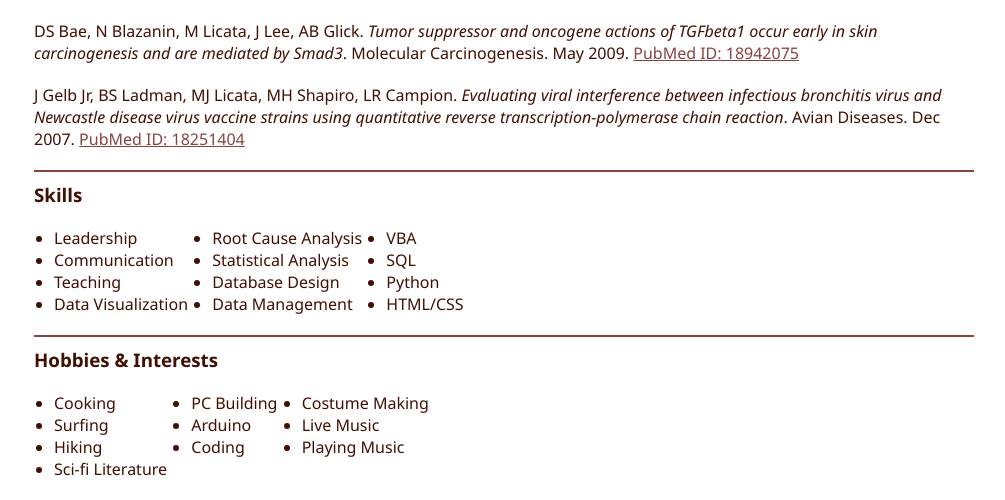
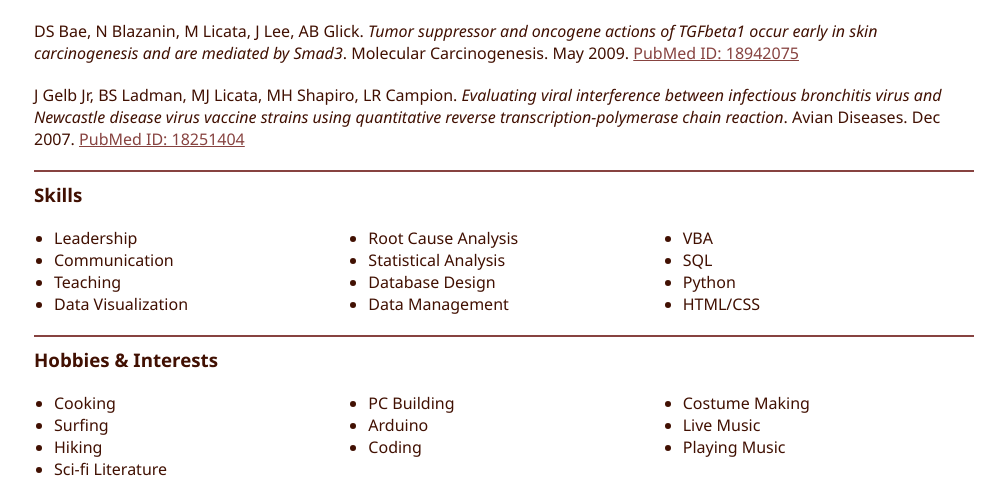
Before and after one commit to mattRicotta/flask-app-1, a Flask app: page / in a window 1280 px wide. Shown: the part 1803-2303 px from the top of the page, without its empty margins (6-1011 px from the left). Run offline with Flask 2, Linux system fonts and the light colour scheme.

Commit message:
set .column width to 33%

```diff
--- a/static/stylesheet.css
+++ b/static/stylesheet.css
@@ -54,6 +54,7 @@ ul {
 
 .column{
     display: inline-block;
+    width: 33%;
     vertical-align: top;
     margin-top: 10px;
 }
```
